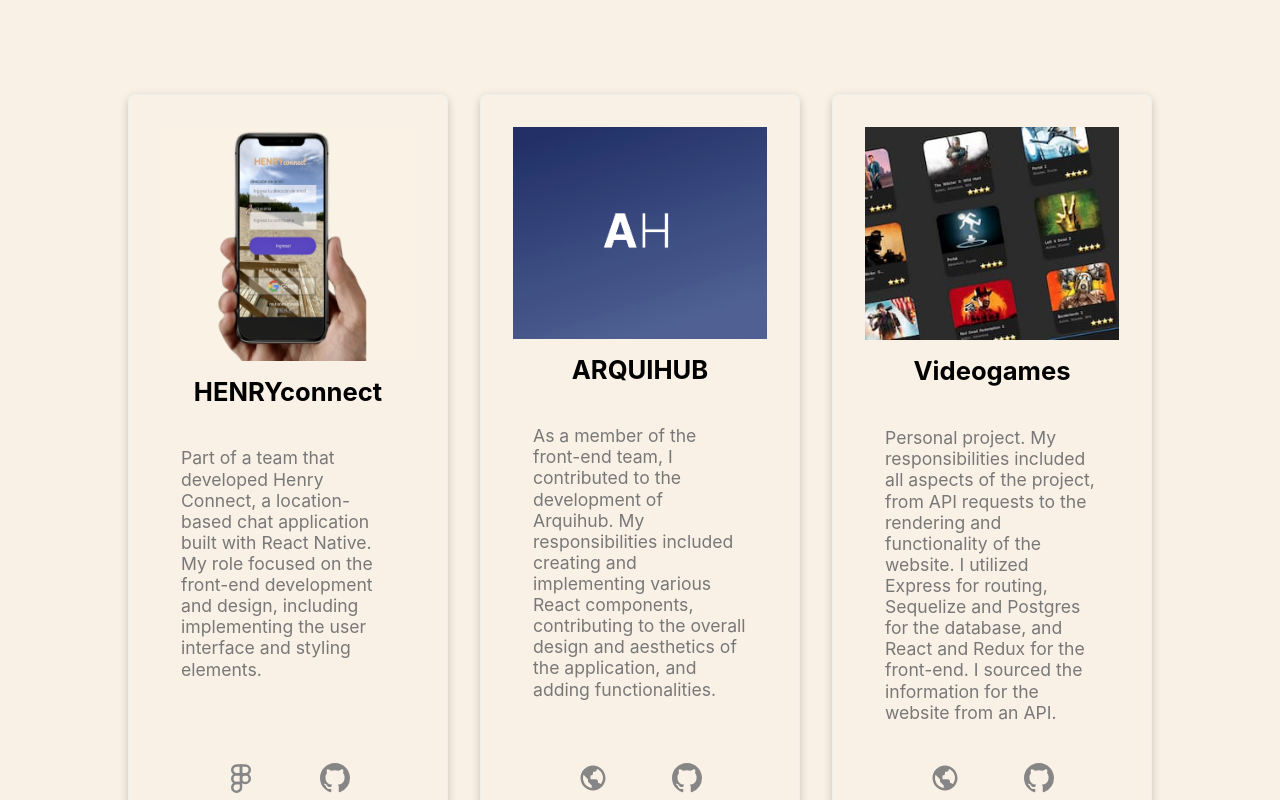
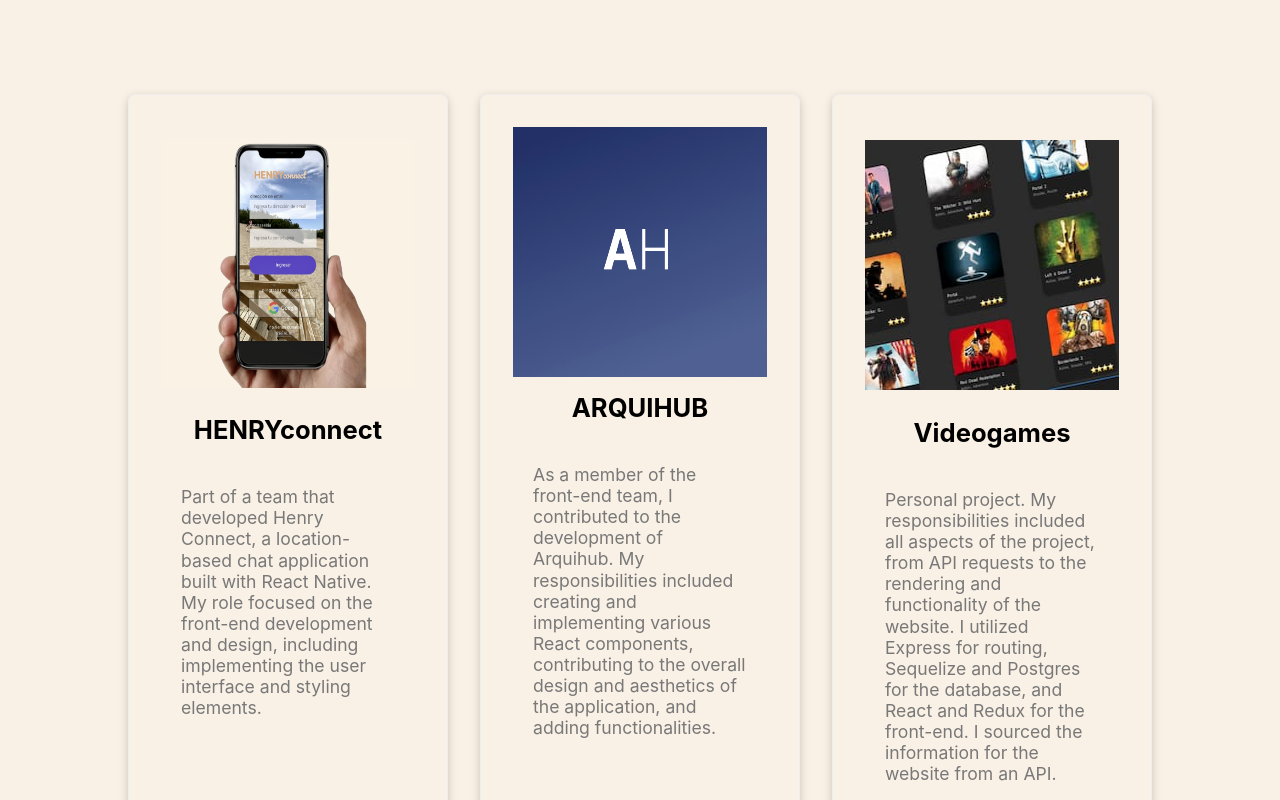
Before and after one commit to pcelman/Portfolio_2.0, a React (Vite) app: page / in a window 1280 px wide. Shown: the part 860-1660 px from the top of the page. Built offline with nearby package versions, Linux system fonts and the light colour scheme; a web font is replaced by a local one.

Commit message:
update: pk image

```diff
--- a/src/components/Projects.jsx
+++ b/src/components/Projects.jsx
@@ -6,7 +6,7 @@
 import projects__arq from "../images/projects__arq.png";
 import projects__fm from "../images/projects__fm.png";
 import projects__vg from "../images/projects__vg.jpg";
-import projects__pk from "../images/projects__pk.jpeg";
+import projects__pk from "../images/projects__pk.png";
 import "../styles/Projects.css";
 
 export default function Projects() {
@@ -29,6 +29,7 @@
               front-end development and design, including implementing the user
               interface and styling elements.
             </p>
+            <br />
             <br />
             <div className="projects__card__icon-center">
               <a
@@ -73,6 +74,7 @@
               design and aesthetics of the application, and adding
               functionalities.
             </p>
+            <br />
             <br />
             <div className="projects__card__icon-center">
             <a href="https://arquihub.vercel.app/" target="_blank">
@@ -137,8 +139,8 @@
             className="projects__card__image"
             src={projects__fm}
             alt="Fundacion Mujer project"
-            width="300px"
             height="250px"
+             width="300px"
           />
           <div>
             <h2 className="projects__card__title">Fundacion Mujer</h2>
@@ -148,6 +150,12 @@
               provided a platform for women to access news, posts, and job
               opportunities.
             </p>
+            <br/>
+            <br/>
+            <br />
+            <br/>
+            <br/>
+
             <a
               href="https://www.figma.com/file/4R1YzisyHOhWE0j228Qk2V/P-Fundacion?t=tCm1GvsENAYSyUCP-1"
               target="_blank"
--- a/src/styles/Projects.css
+++ b/src/styles/Projects.css
@@ -34,7 +34,7 @@
 .projects__card__image {
   margin: auto;
   width: 100%;
-  height: 100%;
+  /* height: 100%; */
 }
 
 .projects__card__title {
```
Also changed, not shown: src/images/projects__pk.png (added).
